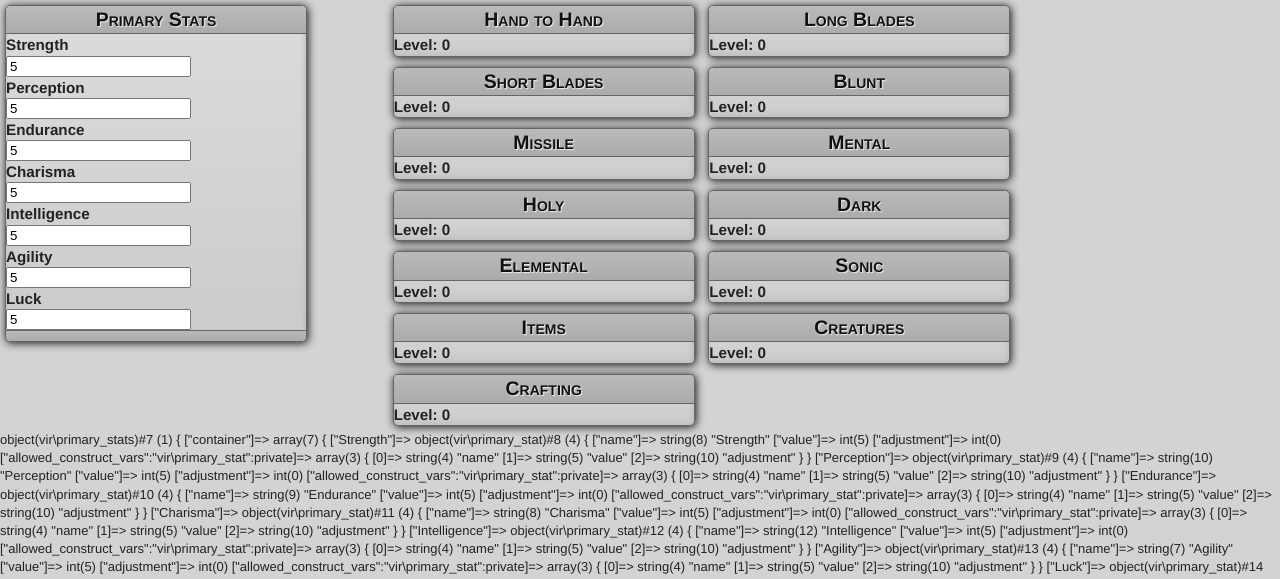
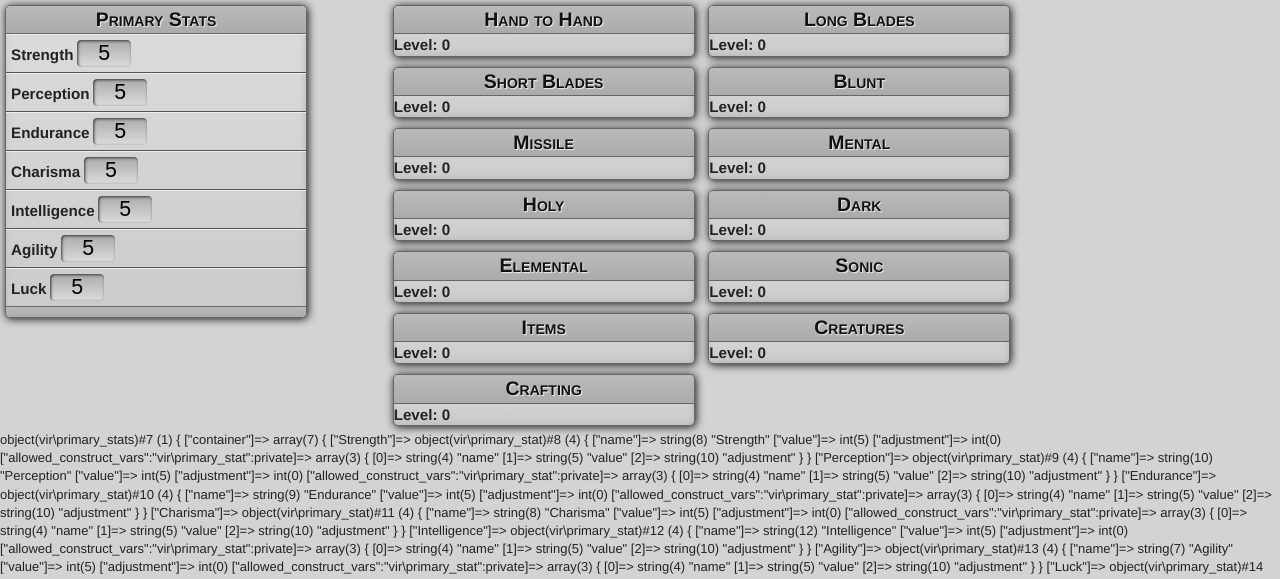
Before and after one commit to Skrath/vir, a PHP site: page / in a window 1280 px wide. Shown: the top 579 px of the page. Run offline with PHP 8.4, Linux system fonts and the light colour scheme.

Commit message:
Various CSS updates

```diff
--- a/css/character.css
+++ b/css/character.css
@@ -2,17 +2,34 @@
     width: 300px;
 }
 
-div.primary_stat {
-    margin-top: 5px;
-    margin-left: 5px;
+#primary_stats ul {
+    list-style: none;
+    padding-left: 0;
 }
 
-div.primary_stat h3 {
+li.primary_stat {
+    padding: 5px;
+    border-bottom: 1px solid #555;
+    border-top: 1px solid #eee;
+}
+
+li.primary_stat:last-child {
+    border-bottom: none;
+}
+
+li.primary_stat h3 {
     display: inline-block;
 }
 
-div.primary_stat p {
+li.primary_stat input[type="text"] {
     display: inline-block;
+    font-size: 16pt;
+    text-align: center;
+    width: 50px;
+    border: none;
+    border-radius: 4px;
+    box-shadow: 1px 1px 3px #333 inset;
+    background-image: linear-gradient(#ababab, #dcdcdc);
 }
 
 div.ability_group {
--- a/css/main.css
+++ b/css/main.css
@@ -64,5 +64,6 @@ div.box_footer {
     border-bottom-left-radius: 5px;
     border-bottom-right-radius: 5px;
     border-top: 1px solid #666;
-    height: 10px;
+    min-height: 10px;
+    text-align: center;
 }
```
